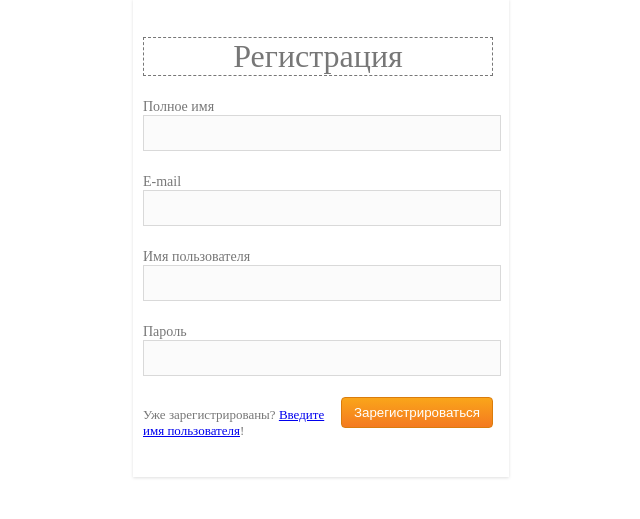
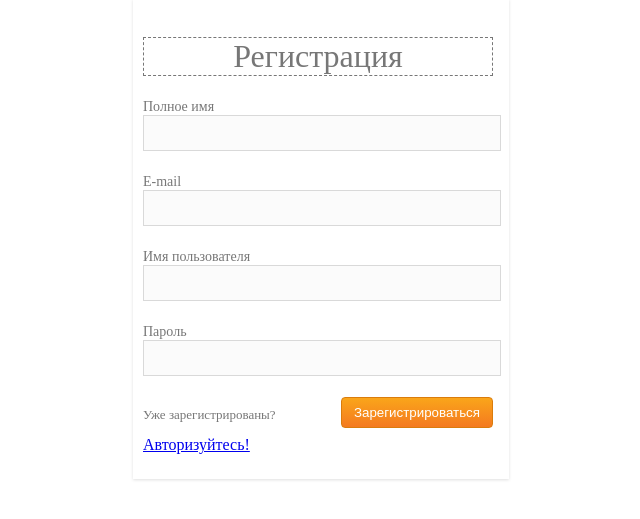
Before and after one commit to Tarxio/Test_Agario, a PHP site: page /register.php in a window 1280 px wide. Shown: the part 81-600 px from the top of the page, without its empty margins (319-959 px from the left). Run offline with PHP 8.4, Linux system fonts and the light colour scheme.

Commit message:
Переход на авторизацию в регистрации

```diff
--- a/register.php
+++ b/register.php
@@ -45,7 +45,7 @@ if(isset($_POST["register"])){
 <div class="container mregister">
     <div id="login">
         <h1>Регистрация</h1>
-        <form action="register.php" id="registerform" method="post" name="registerform">
+        <form action="login.php" id="registerform" method="post" name="registerform" action="login.php">
             <p><label for="user_login">Полное имя<br>
                     <input class="input" id="full_name" name="full_name"size="32"  type="text" value=""></label></p>
             <p><label for="user_pass">E-mail<br>
@@ -54,8 +54,9 @@ if(isset($_POST["register"])){
                     <input class="input" id="username" name="username"size="20" type="text" value=""></label></p>
             <p><label for="user_pass">Пароль<br>
                     <input class="input" id="password" name="password"size="32"   type="password" value=""></label></p>
-            <p class="submit" ><input class="button" id="register" name= "register" type="submit"  value="Зарегистрироваться"></p>
-            <p class="regtext">Уже зарегистрированы? <a href= "login.php">Введите имя пользователя</a>!</p>
+            <p class="submit"><input class="button" id="register" name= "register" type="submit" value="Зарегистрироваться"></p>
+            <p class="regtext">Уже зарегистрированы?</p>
+            <a href= "login.php">Авторизуйтесь!</a>
         </form>
     </div>
 </div>
```
